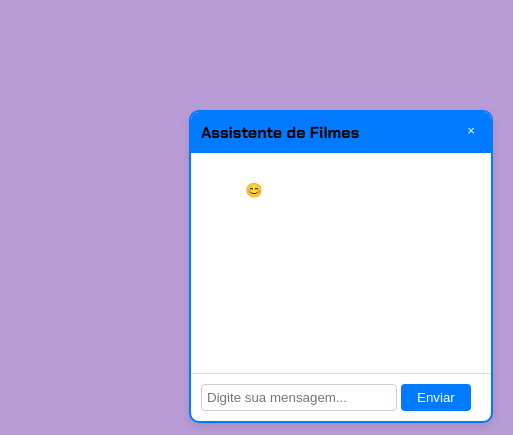
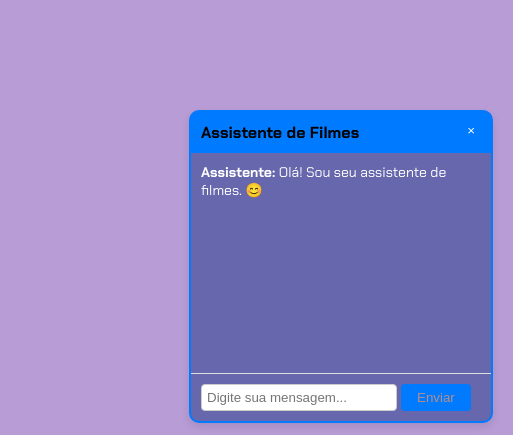
Before and after one commit to dottinho/filme-do-dotto, a plain HTML site: page index.html in a window 1280 px wide. Shown: the part 357-792 px from the top of the page, 767-1280 px from the left. Drawn offline with Linux system fonts and the light colour scheme.

Commit message:
sdjdjdjdkjdsihcbsdihgedh

```diff
--- a/index.html
+++ b/index.html
@@ -45,7 +45,7 @@
 
         </div>
 <!-- Adicione isso no final do <body> do seu site -->
-<div id="chatbot" style="position: fixed; bottom: 20px; right: 20px; width: 300px; background: white; border: 2px solid #007bff; border-radius: 10px; box-shadow: 0 4px 8px rgba(0,0,0,0.1);">
+<div id="chatbot" style="position: fixed; bottom: 20px; right: 20px; width: 300px; background: rgb(102, 103, 172); border: 2px solid #007bff; border-radius: 10px; box-shadow: 0 4px 8px rgba(0,0,0,0.1);">
     <div style="background: #007bff; color: rgb(0, 0, 0); padding: 10px; border-radius: 8px 8px 0 0;">
         <strong>Assistente de Filmes</strong>
         <button onclick="fecharChat()" style="float: right; background: none; border: none; color: white; cursor: pointer;">×</button>
@@ -55,7 +55,7 @@
     </div>
     <div style="padding: 10px; border-top: 1px solid #ddd;">
         <input type="text" id="user-input" placeholder="Digite sua mensagem..." style="width: 70%; padding: 5px; border: 1px solid #ccc; border-radius: 4px;">
-        <button onclick="enviarMensagem()" style="width: 25%; padding: 6px; background: #007bff; color: white; border: none; border-radius: 4px; cursor: pointer;">Enviar</button>
+        <button onclick="enviarMensagem()" style="width: 25%; padding: 6px; background: #007bff; color: rgb(180, 142, 142); border: none; border-radius: 4px; cursor: pointer;">Enviar</button>
     </div>
 </div>
 
```
